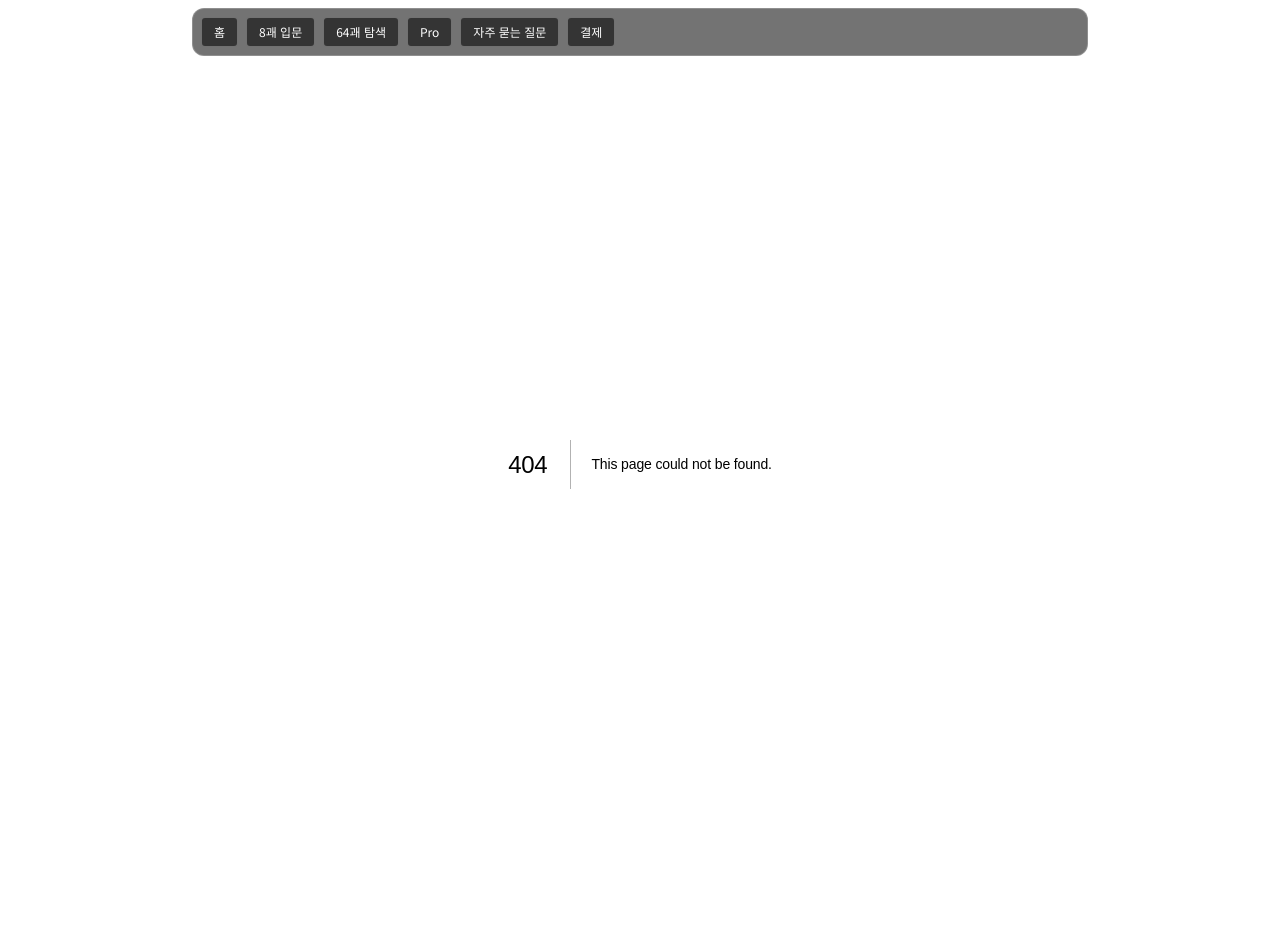
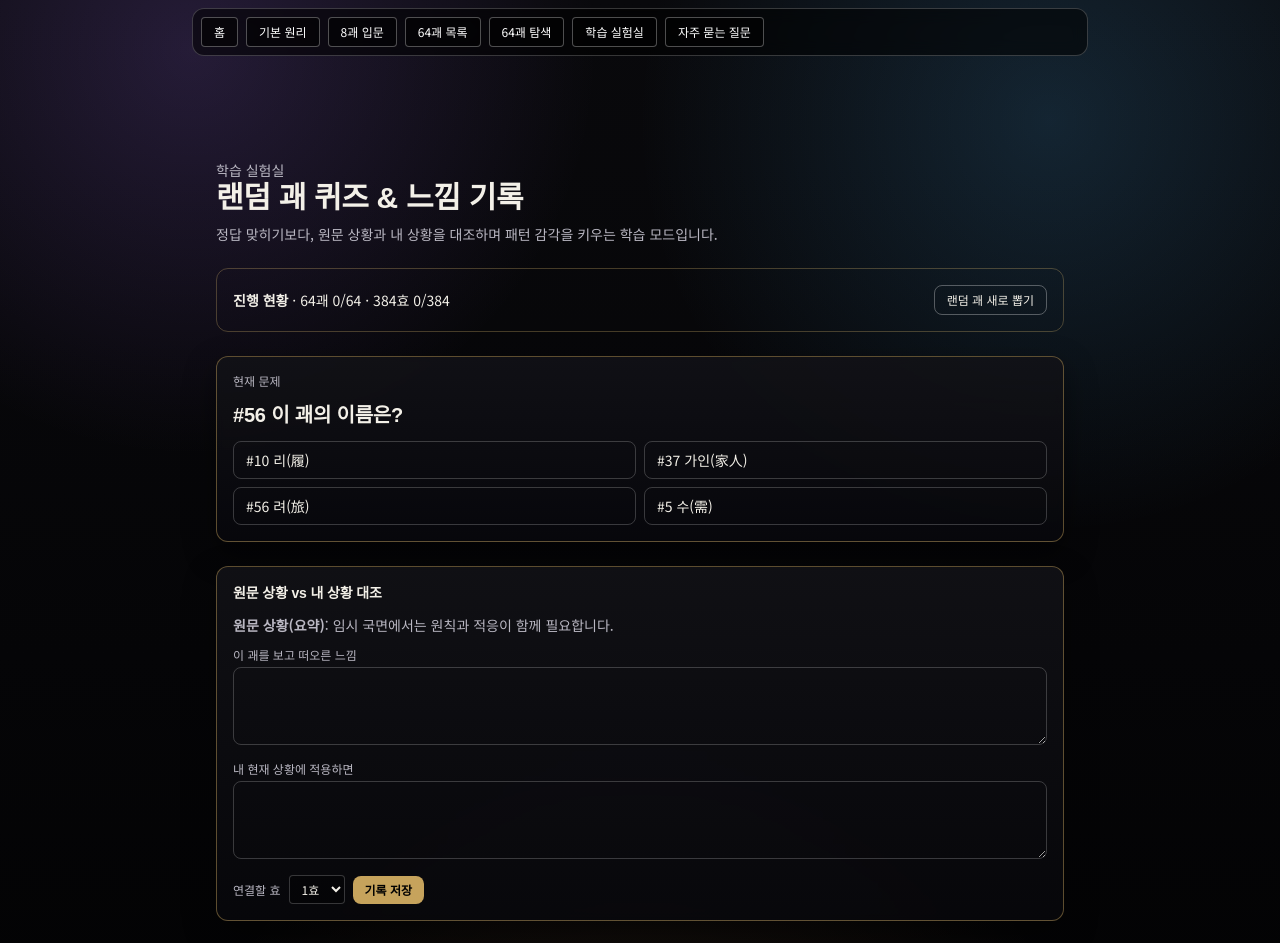
Before and after one commit to kinddragon1224/iching-learning-web, a Next.js app: page /studio in a window 1280 px wide. Before the commit this address had no page. Shown: the top 943 px of the page. Before the commit the page ends 864 px from the top, so only its background shows below. Built offline with nearby package versions, Linux system fonts and the light colour scheme.

Commit message:
Refocus to learning core: remove pro/checkout entrypoints and add random hexagram studio

```diff
--- a/app/layout.tsx
+++ b/app/layout.tsx
@@ -36,11 +36,12 @@ export default function RootLayout({
         <nav className="fixed inset-x-0 top-0 z-[100] px-3 pt-2">
           <div className="mx-auto flex max-w-4xl gap-2 overflow-x-auto rounded-xl border border-white/20 bg-black/55 p-2 backdrop-blur">
             <Link href="/" className="shrink-0 rounded border border-white/30 bg-black/55 px-3 py-1.5 text-xs text-white">홈</Link>
+            <Link href="/principles" className="shrink-0 rounded border border-white/30 bg-black/55 px-3 py-1.5 text-xs text-white">기본 원리</Link>
             <Link href="/bagua" className="shrink-0 rounded border border-white/30 bg-black/55 px-3 py-1.5 text-xs text-white">8괘 입문</Link>
+            <Link href="/hexagrams" className="shrink-0 rounded border border-white/30 bg-black/55 px-3 py-1.5 text-xs text-white">64괘 목록</Link>
             <Link href="/explore" className="shrink-0 rounded border border-white/30 bg-black/55 px-3 py-1.5 text-xs text-white">64괘 탐색</Link>
-            <Link href="/pro" className="shrink-0 rounded border border-white/30 bg-black/55 px-3 py-1.5 text-xs text-white">Pro</Link>
+            <Link href="/studio" className="shrink-0 rounded border border-white/30 bg-black/55 px-3 py-1.5 text-xs text-white">학습 실험실</Link>
             <Link href="/faq" className="shrink-0 rounded border border-white/30 bg-black/55 px-3 py-1.5 text-xs text-white">자주 묻는 질문</Link>
-            <Link href="/checkout" className="shrink-0 rounded border border-white/30 bg-black/55 px-3 py-1.5 text-xs text-white">결제</Link>
           </div>
         </nav>
         <div className="pt-16">{children}</div>
--- a/app/page.tsx
+++ b/app/page.tsx
@@ -46,21 +46,12 @@ export default function Home() {
           <p className="mt-2 text-sm text-[var(--text-muted)]">우주 뷰에서 괘를 탐색하며 흐름을 직관적으로 살펴보세요.</p>
         </Link>
 
-        <Link href="/jeongyeok" className="paper-panel rounded-2xl p-5 panel-hover">
-          <p className="text-xs text-[var(--text-muted)]">심화 관점</p>
-          <h2 className="mt-1 text-xl font-semibold">정역 입문</h2>
-          <p className="mt-2 text-sm text-[var(--text-muted)]">김일부의 후천 관점을 간단히 이해해보세요.</p>
+        <Link href="/studio" className="paper-panel rounded-2xl p-5 panel-hover">
+          <p className="text-xs text-[var(--text-muted)]">실전 학습</p>
+          <h2 className="mt-1 text-xl font-semibold">랜덤 괘 실험실</h2>
+          <p className="mt-2 text-sm text-[var(--text-muted)]">랜덤 괘 퀴즈와 느낌 기록으로 64괘/384효 패턴을 익혀보세요.</p>
         </Link>
       </section>
-
-      <div className="relative z-10 mt-6 flex justify-center">
-        <Link
-          href="/checkout"
-          className="rounded-xl border border-[rgba(212,178,106,0.55)] bg-black/60 px-6 py-3 text-sm font-semibold text-white backdrop-blur panel-hover"
-        >
-          Pro 결제
-        </Link>
-      </div>
     </main>
   );
 }
--- /dev/null
+++ b/app/studio/page.tsx
@@ -0,0 +1,124 @@
+"use client";
+
+import Link from "next/link";
+import { useMemo, useState } from "react";
+import { HEXAGRAMS } from "@/data/hexagrams";
+
+type QuizState = "idle" | "correct" | "wrong";
+
+function randId() {
+  return Math.floor(Math.random() * 64) + 1;
+}
+
+function makeOptions(answerId: number) {
+  const pool = HEXAGRAMS.filter((h) => h.id !== answerId)
+    .sort(() => Math.random() - 0.5)
+    .slice(0, 3)
+    .map((h) => h.id);
+  return [...pool, answerId].sort(() => Math.random() - 0.5);
+}
+
+export default function StudioPage() {
+  const [currentId, setCurrentId] = useState<number>(randId());
+  const [quizState, setQuizState] = useState<QuizState>("idle");
+  const [selected, setSelected] = useState<number | null>(null);
+  const [feeling, setFeeling] = useState("");
+  const [myContext, setMyContext] = useState("");
+  const [lineNo, setLineNo] = useState(1);
+
+  const hex = useMemo(() => HEXAGRAMS.find((h) => h.id === currentId) ?? HEXAGRAMS[0], [currentId]);
+  const options = useMemo(() => makeOptions(currentId), [currentId]);
+
+  const [seenHex, setSeenHex] = useState<Set<number>>(new Set());
+  const [seenLines, setSeenLines] = useState<Set<string>>(new Set());
+
+  const handleAnswer = (id: number) => {
+    setSelected(id);
+    if (id === currentId) setQuizState("correct");
+    else setQuizState("wrong");
+    setSeenHex((prev) => new Set([...prev, currentId]));
+  };
+
+  const saveReflection = () => {
+    if (!feeling.trim() && !myContext.trim()) return;
+    setSeenLines((prev) => new Set([...prev, `${currentId}-${lineNo}`]));
+    setFeeling("");
+    setMyContext("");
+  };
+
+  const next = () => {
+    setCurrentId(randId());
+    setQuizState("idle");
+    setSelected(null);
+    setLineNo(1);
+  };
+
+  return (
+    <main className="mx-auto max-w-4xl space-y-6 p-6 pt-24">
+      <header>
+        <p className="text-sm text-[var(--text-muted)]">학습 실험실</p>
+        <h1 className="text-3xl font-bold">랜덤 괘 퀴즈 & 느낌 기록</h1>
+        <p className="mt-2 text-sm text-[var(--text-muted)]">정답 맞히기보다, 원문 상황과 내 상황을 대조하며 패턴 감각을 키우는 학습 모드입니다.</p>
+      </header>
+
+      <section className="rounded-xl border border-[rgba(212,178,106,0.3)] p-4 text-sm">
+        <div className="flex flex-wrap items-center justify-between gap-2">
+          <p><b>진행 현황</b> · 64괘 {seenHex.size}/64 · 384효 {seenLines.size}/384</p>
+          <button onClick={next} className="rounded-lg border border-white/30 px-3 py-1.5 text-xs">랜덤 괘 새로 뽑기</button>
+        </div>
+      </section>
+
+      <section className="paper-panel rounded-xl p-4 space-y-3 text-sm">
+        <p className="text-xs text-[var(--text-muted)]">현재 문제</p>
+        <h2 className="text-xl font-semibold">#{hex.id} 이 괘의 이름은?</h2>
+        <div className="grid gap-2 sm:grid-cols-2">
+          {options.map((id) => {
+            const h = HEXAGRAMS.find((x) => x.id === id)!;
+            const active = selected === id;
+            return (
+              <button
+                key={id}
+                onClick={() => handleAnswer(id)}
+                className={`rounded-lg border px-3 py-2 text-left ${active ? "border-[var(--gold-line)]" : "border-white/20"}`}
+              >
+                #{h.id} {h.nameKo}
+              </button>
+            );
+          })}
+        </div>
+        {quizState === "correct" && <p className="text-emerald-300">정답! {hex.nameKo}</p>}
+        {quizState === "wrong" && <p className="text-amber-300">아쉽지만 괜찮아. 정답은 {hex.nameKo}</p>}
+      </section>
+
+      <section className="paper-panel rounded-xl p-4 space-y-3 text-sm">
+        <h2 className="font-semibold">원문 상황 vs 내 상황 대조</h2>
+        <p className="text-[var(--text-muted)]"><b>원문 상황(요약)</b>: {hex.summary}</p>
+
+        <label className="block">
+          <p className="mb-1 text-xs text-[var(--text-muted)]">이 괘를 보고 떠오른 느낌</p>
+          <textarea value={feeling} onChange={(e) => setFeeling(e.target.value)} rows={3} className="w-full rounded-lg border border-white/20 bg-transparent p-2" />
+        </label>
+
+        <label className="block">
+          <p className="mb-1 text-xs text-[var(--text-muted)]">내 현재 상황에 적용하면</p>
+          <textarea value={myContext} onChange={(e) => setMyContext(e.target.value)} rows={3} className="w-full rounded-lg border border-white/20 bg-transparent p-2" />
+        </label>
+
+        <div className="flex flex-wrap items-center gap-2">
+          <label className="text-xs text-[var(--text-muted)]">연결할 효</label>
+          <select value={lineNo} onChange={(e) => setLineNo(Number(e.target.value))} className="rounded border border-white/20 bg-black/30 px-2 py-1 text-xs">
+            {[1, 2, 3, 4, 5, 6].map((n) => (
+              <option key={n} value={n}>{n}효</option>
+            ))}
+          </select>
+          <button onClick={saveReflection} className="rounded-lg bg-[var(--gold-line)] px-3 py-1.5 text-xs font-semibold text-black">기록 저장</button>
+        </div>
+      </section>
+
+      <div className="flex flex-wrap gap-2 text-sm">
+        <Link href="/hexagrams" className="rounded-lg border border-white/30 px-4 py-2">64괘 목록으로 학습</Link>
+        <Link href="/explore" className="rounded-lg border border-white/30 px-4 py-2">우주 탐색으로 이동</Link>
+      </div>
+    </main>
+  );
+}
```
